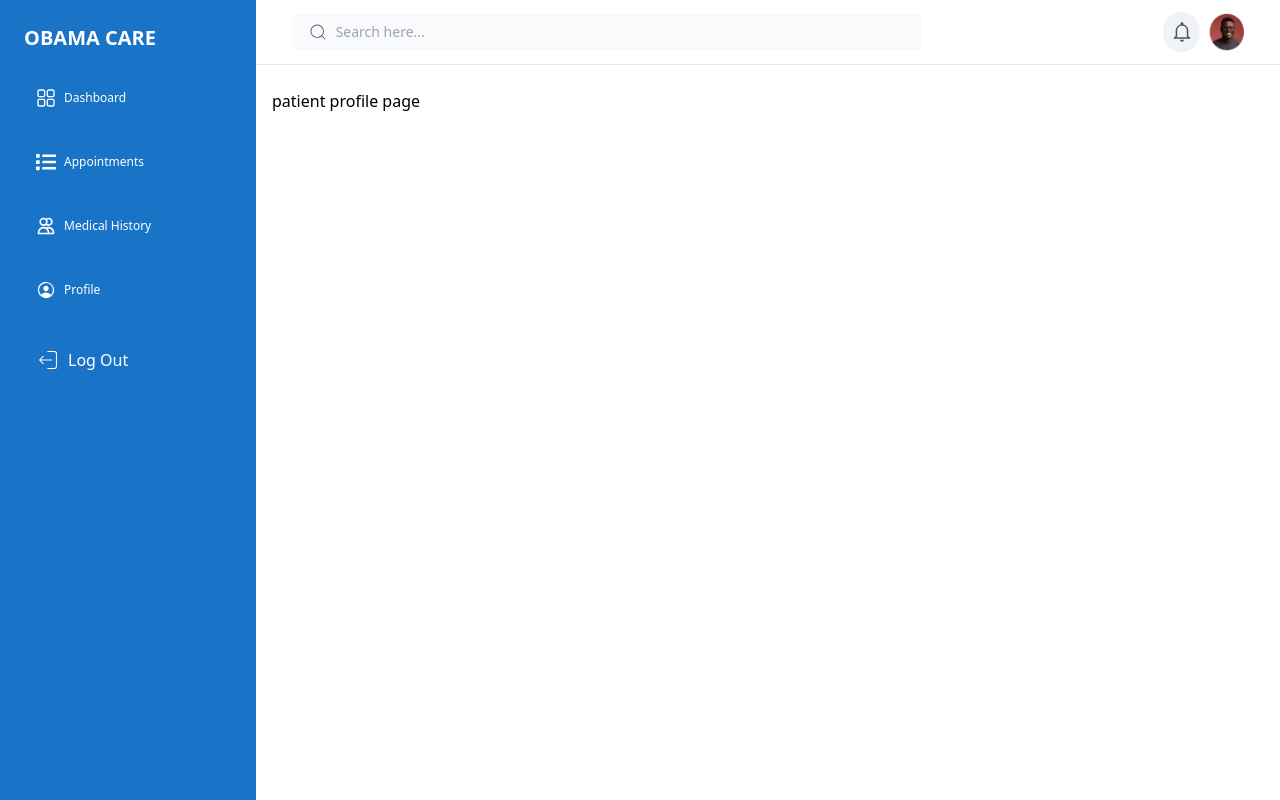
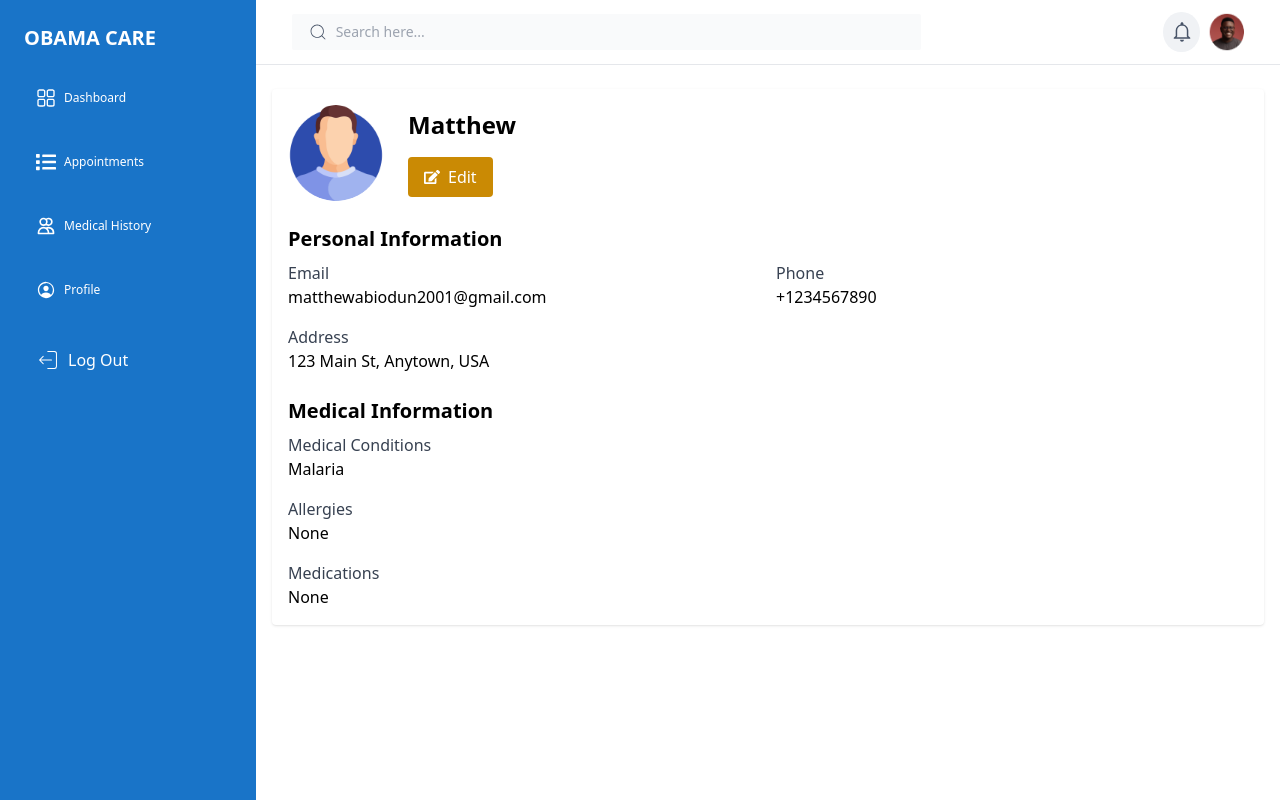
Before and after one commit to Harbiodun-coder/obama-care, a Next.js app: page /patient/profile in a window 1280 px wide. Built offline with nearby package versions, Linux system fonts and the light colour scheme.

Commit message:
profile page

```diff
--- a/pages/patient/profile.tsx
+++ b/pages/patient/profile.tsx
@@ -1,12 +1,209 @@
-import Layout from '@/components/layout/PatientLayout'
-import React from 'react'
+import Layout from '@/components/layout/PatientLayout';
+import React, { useState } from 'react';
+import { FaEdit, FaSave, FaTimes, FaUpload } from 'react-icons/fa';
 
-export default function profile() {
+const initialProfile = {
+  name: 'Matthew',
+  email: 'matthewabiodun2001@gmail.com',
+  phone: '+1234567890',
+  address: '123 Main St, Anytown, USA',
+  medicalConditions: 'Malaria',
+  allergies: 'None',
+  medications: 'None',
+  profileImage: '/patient.png', // Initial profile image
+};
+
+const Profile = () => {
+  const [profile, setProfile] = useState(initialProfile);
+  const [isEditing, setIsEditing] = useState(false);
+  const [formData, setFormData] = useState(profile);
+  const [image, setImage] = useState<File | null>(null);
+
+  const handleEditClick = () => {
+    setIsEditing(true);
+  };
+
+  const handleCancelClick = () => {
+    setFormData(profile);
+    setImage(null); // Reset the image input
+    setIsEditing(false);
+  };
+
+  const handleSaveClick = () => {
+    setProfile(prevProfile => ({
+      ...prevProfile,
+      ...formData,
+      profileImage: image ? URL.createObjectURL(image) : prevProfile.profileImage, // Update profile image
+    }));
+    setIsEditing(false);
+  };
+
+  const handleInputChange = (e: React.ChangeEvent<HTMLInputElement | HTMLTextAreaElement>) => {
+    const { name, value } = e.target;
+    setFormData(prevData => ({ ...prevData, [name]: value }));
+  };
+
+  const handleImageChange = (e: React.ChangeEvent<HTMLInputElement>) => {
+    const file = e.target.files ? e.target.files[0] : null;
+    if (file) {
+      setImage(file);
+    }
+  };
+
   return (
     <Layout>
-    <div>
-      patient profile page
-    </div>
+      <div className="bg-white p-4 shadow rounded">
+        <div className="flex flex-col md:flex-row items-center mb-6">
+          <div className="relative">
+            <img
+              src={image ? URL.createObjectURL(image) : profile.profileImage}
+              alt="Profile"
+              className="w-24 h-24 rounded-full object-cover mb-4 md:mb-0 md:mr-6"
+            />
+            {isEditing && (
+              <label
+                htmlFor="profileImage"
+                className="absolute bottom-0 right-0 bg-blue-600 text-white p-1 rounded-full cursor-pointer"
+              >
+                <FaUpload />
+                <input
+                  type="file"
+                  id="profileImage"
+                  accept="image/*"
+                  className="hidden"
+                  onChange={handleImageChange}
+                />
+              </label>
+            )}
+          </div>
+          <div>
+            <h1 className="text-2xl font-bold">{profile.name}</h1>
+            {isEditing ? (
+              <div className="flex items-center mt-4 space-x-2">
+                <button
+                  onClick={handleSaveClick}
+                  className="bg-blue-600 text-white px-4 py-2 rounded flex items-center"
+                >
+                  <FaSave className="mr-2" /> Save
+                </button>
+                <button
+                  onClick={handleCancelClick}
+                  className="bg-gray-600 text-white px-4 py-2 rounded flex items-center"
+                >
+                  <FaTimes className="mr-2" /> Cancel
+                </button>
+              </div>
+            ) : (
+              <button
+                onClick={handleEditClick}
+                className="bg-yellow-600 text-white px-4 py-2 rounded flex items-center mt-4"
+              >
+                <FaEdit className="mr-2" /> Edit
+              </button>
+            )}
+          </div>
+        </div>
+
+        <div className="space-y-6">
+          <div>
+            <h2 className="text-xl font-semibold mb-2">Personal Information</h2>
+            <div className="grid grid-cols-1 md:grid-cols-2 gap-4">
+              <div>
+                <label className="block text-gray-700">Email</label>
+                {isEditing ? (
+                  <input
+                    type="email"
+                    name="email"
+                    value={formData.email}
+                    onChange={handleInputChange}
+                    className="mt-1 p-2 border border-gray-300 rounded w-full"
+                  />
+                ) : (
+                  <p>{profile.email}</p>
+                )}
+              </div>
+              <div>
+                <label className="block text-gray-700">Phone</label>
+                {isEditing ? (
+                  <input
+                    type="text"
+                    name="phone"
+                    value={formData.phone}
+                    onChange={handleInputChange}
+                    className="mt-1 p-2 border border-gray-300 rounded w-full"
+                  />
+                ) : (
+                  <p>{profile.phone}</p>
+                )}
+              </div>
+              <div className="md:col-span-2">
+                <label className="block text-gray-700">Address</label>
+                {isEditing ? (
+                  <input
+                    type="text"
+                    name="address"
+                    value={formData.address}
+                    onChange={handleInputChange}
+                    className="mt-1 p-2 border border-gray-300 rounded w-full"
+                  />
+                ) : (
+                  <p>{profile.address}</p>
+                )}
+              </div>
+            </div>
+          </div>
+
+          <div>
+            <h2 className="text-xl font-semibold mb-2">Medical Information</h2>
+            <div className="space-y-4">
+              <div>
+                <label className="block text-gray-700">Medical Conditions</label>
+                {isEditing ? (
+                  <textarea
+                    name="medicalConditions"
+                    value={formData.medicalConditions}
+                    onChange={handleInputChange}
+                    className="mt-1 p-2 border border-gray-300 rounded w-full"
+                    rows={4}
+                  />
+                ) : (
+                  <p>{profile.medicalConditions}</p>
+                )}
+              </div>
+              <div>
+                <label className="block text-gray-700">Allergies</label>
+                {isEditing ? (
+                  <textarea
+                    name="allergies"
+                    value={formData.allergies}
+                    onChange={handleInputChange}
+                    className="mt-1 p-2 border border-gray-300 rounded w-full"
+                    rows={4}
+                  />
+                ) : (
+                  <p>{profile.allergies}</p>
+                )}
+              </div>
+              <div>
+                <label className="block text-gray-700">Medications</label>
+                {isEditing ? (
+                  <textarea
+                    name="medications"
+                    value={formData.medications}
+                    onChange={handleInputChange}
+                    className="mt-1 p-2 border border-gray-300 rounded w-full"
+                    rows={4}
+                  />
+                ) : (
+                  <p>{profile.medications}</p>
+                )}
+              </div>
+            </div>
+          </div>
+        </div>
+      </div>
     </Layout>
-  )
-}
+  );
+};
+
+export default Profile;
```
Also changed, not shown: public/bal.jpg (deleted), public/patient.png (added).
